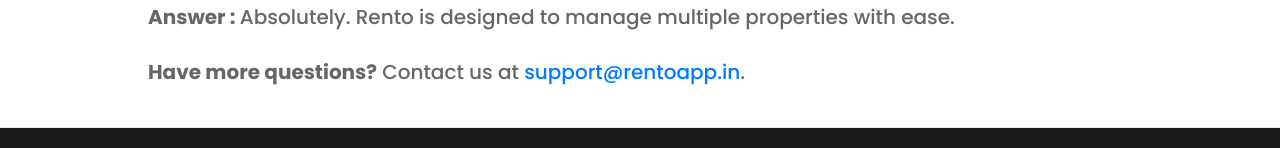
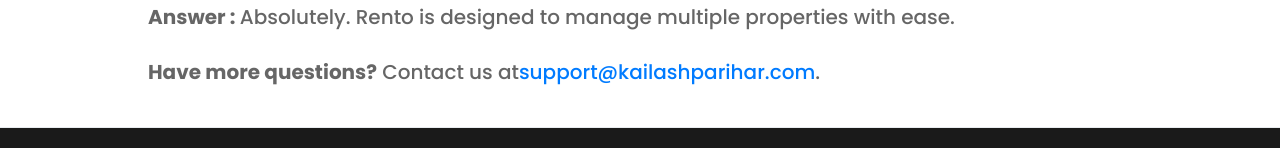
Before and after one commit to thekailashparihar/rent-management, a React (Vite) app: page /faq in a window 1280 px wide. Shown: the part 575-723 px from the top of the page. Built offline with nearby package versions, Linux system fonts and the light colour scheme.

Commit message:
update email in faq section

```diff
--- a/src/pages/FAQ.jsx
+++ b/src/pages/FAQ.jsx
@@ -47,8 +47,11 @@
             </div>
 
             <p>
-                <strong>Have more questions?</strong> Contact us at{" "}
-                <a href="mailto:support@rentoapp.in">support@rentoapp.in</a>.
+                <strong>Have more questions?</strong> Contact us at
+                <a href="mailto:support@kailashparihar.com">
+                    support@kailashparihar.com
+                </a>
+                .
             </p>
         </div>
     );
```
